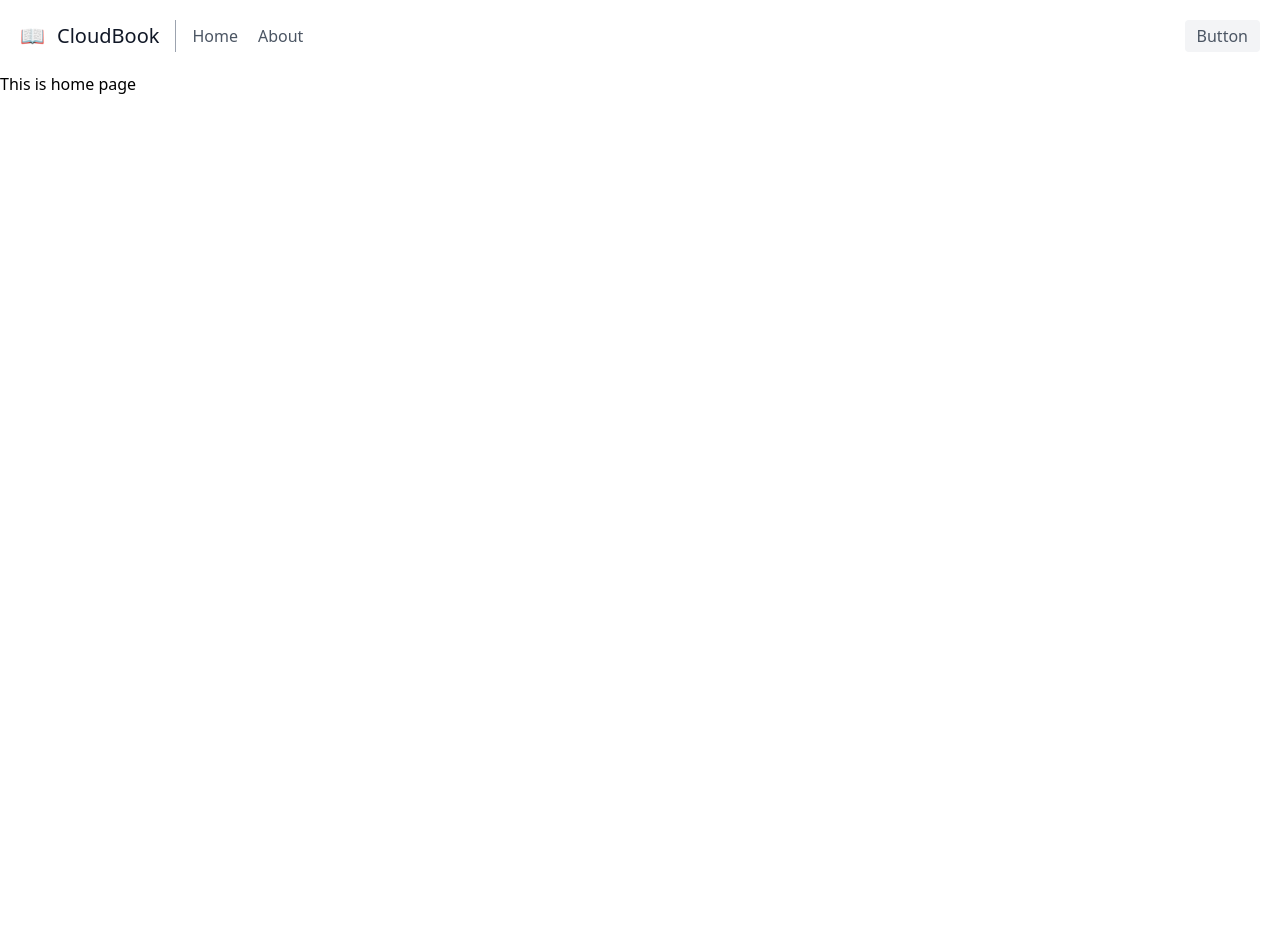
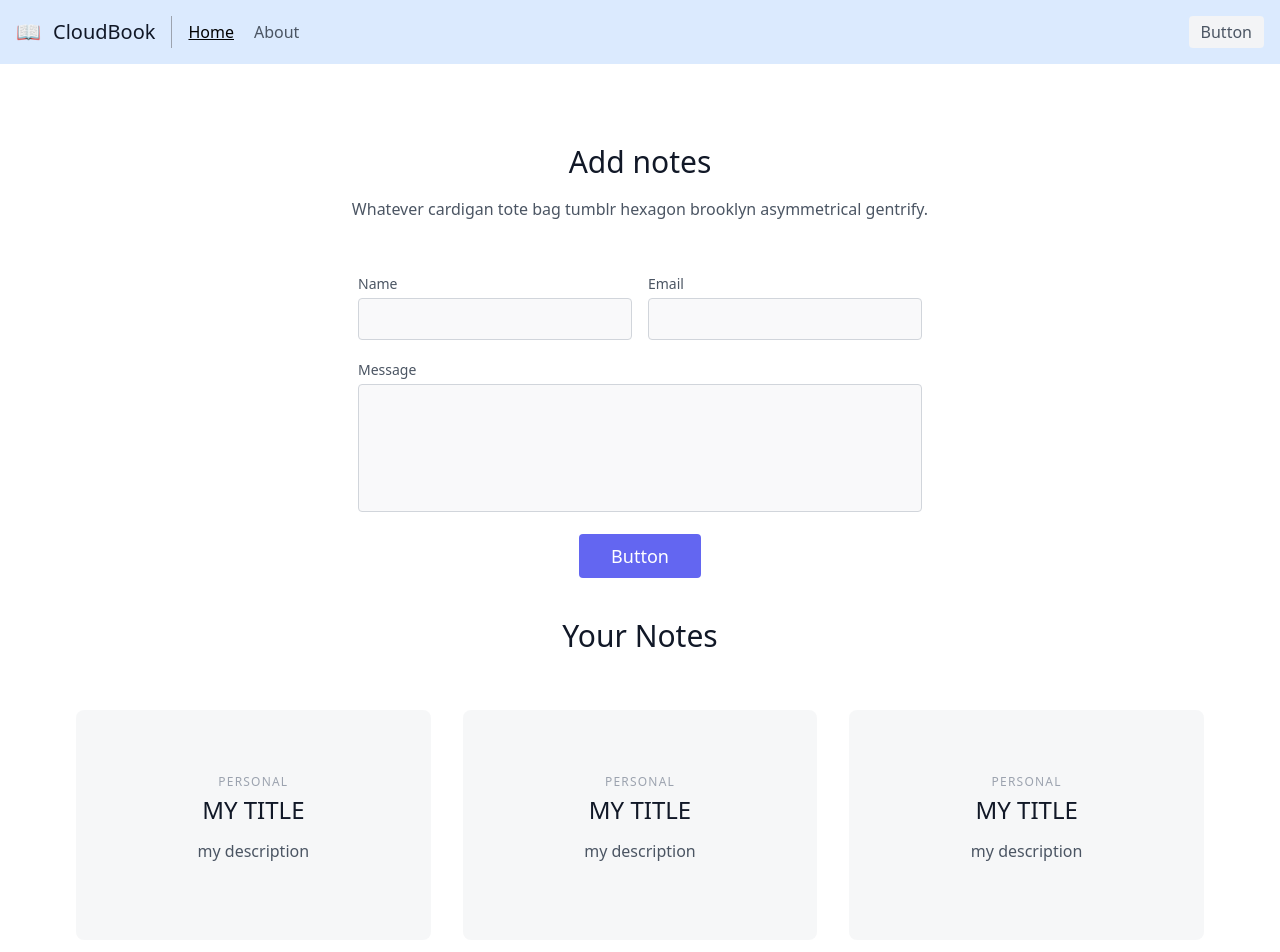
Before and after one commit to Prajapati-Shivam/Cloud-Book, a React (Create React App) app: page / in a window 1280 px wide. Shown: the top 952 px of the page. Before the commit the page ends 800 px from the top, so only its background shows below. Built offline with nearby package versions, Linux system fonts and the light colour scheme.

Commit message:
displaying notes on home section

```diff
--- a/src/App.js
+++ b/src/App.js
@@ -10,10 +10,12 @@ function App() {
       <NoteState>
         <Router>
           <Navbar />
-          <Routes>
-            <Route path='/' exact element={<Home />} />
-            <Route path='/about' exact element={<About />} />
-          </Routes>
+          <div className="mx-14 my-10">
+            <Routes>
+              <Route path='/' exact element={<Home />} />
+              <Route path='/about' exact element={<About />} />
+            </Routes>
+          </div>
         </Router>
       </NoteState>
     </>
--- a/src/component/Home.js
+++ b/src/component/Home.js
@@ -1,8 +1,76 @@
-import React from 'react'
+import Notes from "./Notes"
 
 const Home = () => {
+
   return (
-    <div>This is home page</div>
+    <section className="text-gray-600 body-font relative">
+      <div className="container px-5 py-10 mx-auto">
+        <div className="flex flex-col text-center w-full mb-12">
+          <h1 className="sm:text-3xl text-2xl font-medium title-font mb-4 text-gray-900">
+            Add notes
+          </h1>
+          <p className="lg:w-2/3 mx-auto leading-relaxed text-base">
+            Whatever cardigan tote bag tumblr hexagon brooklyn asymmetrical
+            gentrify.
+          </p>
+        </div>
+        <div className="lg:w-1/2 md:w-2/3 mx-auto">
+          <div className="flex flex-wrap -m-2">
+            <div className="p-2 w-1/2">
+              <div className="relative">
+                <label htmlFor="name" className="leading-7 text-sm text-gray-600">
+                  Name
+                </label>
+                <input
+                  type="text"
+                  id="name"
+                  name="name"
+                  className="w-full bg-gray-100 bg-opacity-50 rounded border border-gray-300 focus:border-indigo-500 focus:bg-white focus:ring-2 focus:ring-indigo-200 text-base outline-none text-gray-700 py-1 px-3 leading-8 transition-colors duration-200 ease-in-out"
+                />
+              </div>
+            </div>
+            <div className="p-2 w-1/2">
+              <div className="relative">
+                <label htmlFor="email" className="leading-7 text-sm text-gray-600">
+                  Email
+                </label>
+                <input
+                  type="email"
+                  id="email"
+                  name="email"
+                  className="w-full bg-gray-100 bg-opacity-50 rounded border border-gray-300 focus:border-indigo-500 focus:bg-white focus:ring-2 focus:ring-indigo-200 text-base outline-none text-gray-700 py-1 px-3 leading-8 transition-colors duration-200 ease-in-out"
+                />
+              </div>
+            </div>
+            <div className="p-2 w-full">
+              <div className="relative">
+                <label
+                  htmlFor="message"
+                  className="leading-7 text-sm text-gray-600"
+                >
+                  Message
+                </label>
+                <textarea
+                  id="message"
+                  name="message"
+                  className="w-full bg-gray-100 bg-opacity-50 rounded border border-gray-300 focus:border-indigo-500 focus:bg-white focus:ring-2 focus:ring-indigo-200 h-32 text-base outline-none text-gray-700 py-1 px-3 resize-none leading-6 transition-colors duration-200 ease-in-out"
+                  defaultValue={""}
+                />
+              </div>
+            </div>
+            <div className="p-2 w-full">
+              <button className="flex mx-auto text-white bg-indigo-500 border-0 py-2 px-8 focus:outline-none hover:bg-indigo-600 rounded text-lg">
+                Button
+              </button>
+            </div>
+          </div>
+        </div>
+      </div>
+
+      <Notes />
+
+    </section>
+
   )
 }
 
--- a/src/component/Navbar.js
+++ b/src/component/Navbar.js
@@ -1,17 +1,37 @@
-import React from 'react'
-import { Link } from 'react-router-dom'
+import { Link, useLocation } from 'react-router-dom'
 
 const Navbar = () => {
+  const location = useLocation();
+
+  const navItems = [
+    {
+      name: 'Home',
+      path: '/'
+    },
+    {
+      name: 'About',
+      path: '/about'
+    }
+  ]
   return (
-    <nav className="text-gray-600 body-font">
-      <div className="container mx-auto flex flex-wrap p-5 flex-col md:flex-row items-center">
+    <nav className="text-gray-600 bg-blue-100 body-font">
+      <div className="container mx-auto flex flex-wrap p-4 flex-col md:flex-row items-center">
         <Link to='/' className="flex title-font font-medium items-center text-gray-900 mb-4 md:mb-0">
           <span className='text-xl'>📖</span>
           <span className="ml-3 text-xl">CloudBook</span>
         </Link>
         <nav className="md:mr-auto md:ml-4 md:py-1 md:pl-4 md:border-l md:border-gray-400	flex flex-wrap items-center text-base justify-center">
-          <Link to='/' className="mr-5 hover:text-gray-900">Home</Link>
-          <Link to='/about' className="mr-5 hover:text-gray-900">About</Link>
+          {navItems.map((item, index) => {
+            return (
+              <Link
+                to={item.path}
+                key={index}
+                className={`mr-5 font-medium text-gray text-md hover:text-gray-900 ${location.pathname === item.path ? 'text-black underline' : ''}`}
+              >
+                {item.name}
+              </Link>
+            )
+          })}
         </nav>
         <button className="inline-flex items-center bg-gray-100 border-0 py-1 px-3 focus:outline-none hover:bg-gray-200 rounded text-base mt-4 md:mt-0">
           Button
--- /dev/null
+++ b/src/component/NoteItem.js
@@ -0,0 +1,22 @@
+import React from 'react'
+
+const NoteItem = (props) => {
+  const { title, description, tag } = props.note;
+  return (
+    <div className="lg:w-1/3">
+      <div className=" bg-gray-100 m-4 bg-opacity-75 px-8 py-16 rounded-lg overflow-hidden text-center relative">
+        <h2 className="tracking-widest text-xs title-font font-medium text-gray-400 mb-1 uppercase">
+          {tag}
+        </h2>
+        <h1 className="title-font sm:text-2xl text-xl font-medium text-gray-900 mb-3 uppercase">
+          {title}
+        </h1>
+        <p className="leading-relaxed mb-3">
+          {description}
+        </p>
+      </div>
+    </div>
+  )
+}
+
+export default NoteItem
--- /dev/null
+++ b/src/component/Notes.js
@@ -0,0 +1,24 @@
+import React, { useContext } from 'react'
+import noteContext from '../context/notes/noteContext';
+import NoteItem from './NoteItem';
+
+const Notes = () => {
+  const context = useContext(noteContext);
+  const { notes, setNotes } = context;
+  return (
+    <div className="flex flex-col text-center w-full mb-12">
+      <h1 className="sm:text-3xl text-2xl font-medium title-font mb-4 text-gray-900">
+        Your Notes
+      </h1>
+      <section className="text-gray-600 body-font">
+        <div className="container px-5 py-10 mx-auto">
+          <div className="flex flex-wrap -m-4">
+            {notes.map((note) => { return <NoteItem note={note} />})}
+          </div>
+        </div>
+      </section>
+    </div>
+  )
+}
+
+export default Notes
--- a/src/context/notes/noteState.js
+++ b/src/context/notes/noteState.js
@@ -1,13 +1,67 @@
-
+import { useState } from "react";
 import NoteContext from "./noteContext";
 
 const NoteState = (props) => {
-  const state = {
-    name: "shivam",
-    class: "12th"
-  }
+  const notesInitial = [
+    {
+      "_id": "641b359f59a280e8994ca1b2",
+      "user": "6419ecb58f9f73f487297bcc",
+      "title": "my title",
+      "description": "my description",
+      "tag": "personal",
+      "date": "2023-03-22T17:06:39.593Z",
+      "__v": 0
+    },
+    {
+      "_id": "641b359f59a280e8994ca1b2",
+      "user": "6419ecb58f9f73f487297bcc",
+      "title": "my title",
+      "description": "my description",
+      "tag": "personal",
+      "date": "2023-03-22T17:06:39.593Z",
+      "__v": 0
+    },
+    {
+      "_id": "641b359f59a280e8994ca1b2",
+      "user": "6419ecb58f9f73f487297bcc",
+      "title": "my title",
+      "description": "my description",
+      "tag": "personal",
+      "date": "2023-03-22T17:06:39.593Z",
+      "__v": 0
+    },
+    {
+      "_id": "641b359f59a280e8994ca1b2",
+      "user": "6419ecb58f9f73f487297bcc",
+      "title": "my title",
+      "description": "my s, adipisci a eum eius dicta officiis voluptatem nulla officia sint distinctio et atque totam cumque? Harum a consequatur, odit rerum in consequuntur sequi natus unde molestiae hic modi nisi eum officia laborum placeat soluta illum neque delectus saepe! Ratione vero sint magnam, aliquam blanditiis facere quibusdam quia rerum quo doloremque necessitatibus.s, adipisci a eum eius dicta officiis voluptatem nulla officia sint distinctio et atque totam cumque? Harum a consequatur, odit rerum in consequuntur sequi natus unde molestiae hic modi nisi eum officia laborum placeat soluta illum neque delectus saepe! Ratione vero sint magnam, aliquam blanditiis facere quibusdam quia rerum quo doloremque necessitatibus.",
+      "tag": "personal",
+      "date": "2023-03-22T17:06:39.593Z",
+      "__v": 0
+    },
+    {
+      "_id": "641b359f59a280e8994ca1b2",
+      "user": "6419ecb58f9f73f487297bcc",
+      "title": "my title",
+      "description": "my s, adipisci a eum eius dicta officiis voluptatem nulla officia sint distinctio et atque totam cumque? Harum a consequatur, odit rerum in consequuntur sequi natus unde molestiae hic modi nisi eum officia laborum placeat soluta illum neque delectus saepe! Ratione vero sint magnam, aliquam blanditiis facere quibusdam quia rerum quo doloremque necessitatibus.",
+      "tag": "personal",
+      "date": "2023-03-22T17:06:39.593Z",
+      "__v": 0
+    },
+    {
+      "_id": "641b359f59a280e8994ca1b2",
+      "user": "6419ecb58f9f73f487297bcc",
+      "title": "my title",
+      "description": "my Lorem ipsum dolor sit, amet consectetur adipisicing elit. Nobis commodi enim deleniti incidunt at reiciendis minu Ratione ipsum delectus qui! Voluptatibus, dolorem nemo nesciunt voluptate facere placeat rem quia, suscipit dolorum aspernatur praesentium, delectus officia numquam. Ad, fugiat, eos optio ab, minima dolore maiores assumenda maxime voluptate accusamus fuga.",
+      "tag": "personal",
+      "date": "2023-03-22T17:06:39.593Z",
+      "__v": 0
+    },
+  ]
+  const [notes, setNotes] = useState(notesInitial);
+
   return (
-    <NoteContext.Provider value={state}>
+    <NoteContext.Provider value={{notes, setNotes}}>
       {props.children}
     </NoteContext.Provider>
   )
```
